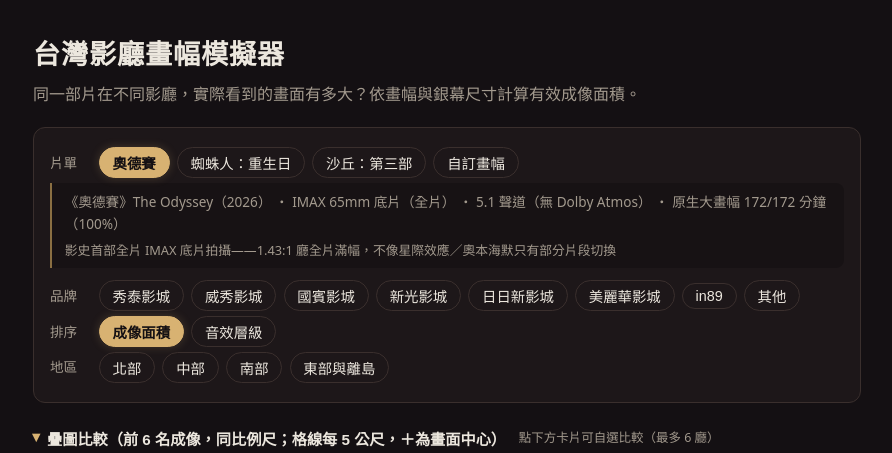
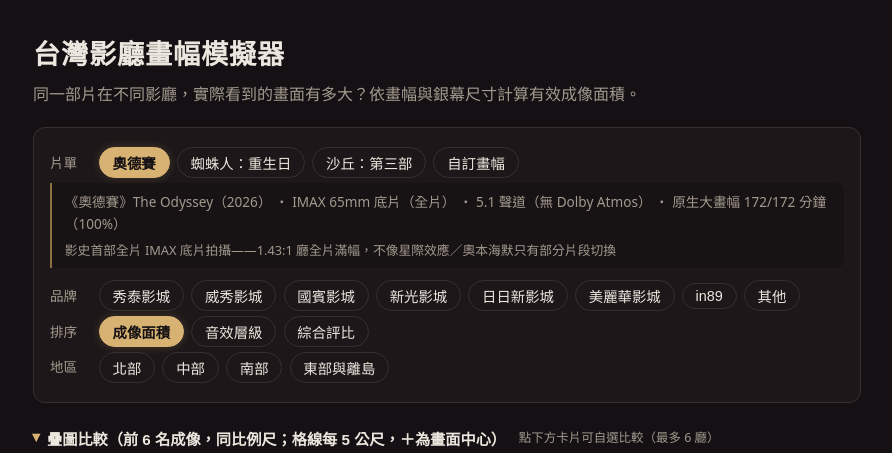
Before and after one commit to cowton0627/taiwan-theater, a React (Vite) app: page / in a window 1280 px wide. Shown: the top 453 px of the page, without its empty margins (193-1085 px from the left). Built offline with nearby package versions, Linux system fonts and the light colour scheme.

Commit message:
roadmap 13：綜合得分卡——第三排序模式、逐項計分明細、未查證標？；footer rexx 加超連結

```diff
--- a/src/App.tsx
+++ b/src/App.tsx
@@ -2,6 +2,8 @@
 import screensData from './data/screens.json';
 import filmsData from './data/films.json';
 import { customVersion, fitFilm, fitImage } from './lib/fit';
+import { scoreScreen } from './lib/score';
+import type { ScoreResult } from './lib/score';
 import { AUDIO_TIER_ORDER, isSized } from './types';
 import type { AudioTier, Film, FitResult, HallCategory, Region, Screen } from './types';
 
@@ -355,10 +357,11 @@
   const [selected, setSelected] = useState<Set<string>>(() =>
     initSetParam<string>('sel', (v) => screens.some((s) => s.id === v)),
   );
-  /** 排序：成像面積（預設）或音效層級優先（同層級內仍按面積） */
-  const [sortMode, setSortMode] = useState<'area' | 'audio'>(
-    INIT_PARAMS.get('sort') === 'audio' ? 'audio' : 'area',
-  );
+  /** 排序：成像面積（預設）／音效層級／綜合評比 */
+  const [sortMode, setSortMode] = useState<'area' | 'audio' | 'score'>(() => {
+    const v = INIT_PARAMS.get('sort');
+    return v === 'audio' || v === 'score' ? v : 'area';
+  });
 
   /** 狀態 → URL（replaceState 不塞瀏覽紀錄；預設值省略、保持網址乾淨） */
   useEffect(() => {
@@ -437,16 +440,30 @@
     return results;
   }, [film, customRatio, pool]);
 
+  /** 得分卡：以面積名次（目前篩選範圍）＋廳規格計分；口碑分待 roadmap 14 */
+  const scoreMap = useMemo(() => {
+    const m = new Map<string, ScoreResult>();
+    fits.forEach((f, i) => m.set(f.screen.id, scoreScreen(f, i, film)));
+    return m;
+  }, [fits, film]);
+
   /** 排名列表的顯示順序；疊圖不受排序模式影響、永遠按面積取前 6 */
   const ranked = useMemo(() => {
     if (sortMode === 'area') return fits;
+    if (sortMode === 'score') {
+      return [...fits].sort((a, b) => {
+        const diff =
+          (scoreMap.get(b.screen.id)?.total ?? 0) - (scoreMap.get(a.screen.id)?.total ?? 0);
+        return diff !== 0 ? diff : b.imageAreaM2 - a.imageAreaM2;
+      });
+    }
     return [...fits].sort((a, b) => {
       const tierDiff =
         AUDIO_TIER_ORDER.indexOf(a.screen.audioTier) -
         AUDIO_TIER_ORDER.indexOf(b.screen.audioTier);
       return tierDiff !== 0 ? tierDiff : b.imageAreaM2 - a.imageAreaM2;
     });
-  }, [fits, sortMode]);
+  }, [fits, sortMode, scoreMap]);
 
   const maxArea = fits[0]?.imageAreaM2 ?? 1;
 
@@ -625,7 +642,24 @@
           >
             音效層級
           </button>
+          <button
+            className={sortMode === 'score' ? 'chip active' : 'chip'}
+            onClick={() => setSortMode('score')}
+            title="逐項得分卡：格式能力／認證／沉浸音效／投影＋面積名次分，每分附依據"
+          >
+            綜合評比
+          </button>
         </div>
+        {sortMode === 'score' && (
+          <div className="control-note">
+            <p className="sort-basis">
+              得分卡（本站預設分值，公式透明可調）：可放映 1.43 +1 ・ 杜比影院認證 +1 ・ DVA 授權
+              +0.5 ・ 沉浸音效 +1 ・ 雷射投影 +1（雙機／RGB 再 +0.5）・
+              成像面積名次（目前篩選範圍）第 1/2/3 名 +3/+2/+1 ・ 放映本片最大畫幅版 +1。
+              未查證項目標「？」不扣分；網友口碑分（0–2）尚未接入。
+            </p>
+          </div>
+        )}
         {sortMode === 'audio' && (
           <div className="control-note">
             <p className="sort-basis">
@@ -699,6 +733,11 @@
                 音效層級排序
               </span>
             )}
+            {sortMode === 'score' && (
+              <span className="sort-note sort-note-score" title="逐項得分卡排序，明細見各卡片">
+                綜合評比排序
+              </span>
+            )}
           </h2>
           <div className="ranking">
             {group.fits.map((fit, i) => (
@@ -754,6 +793,14 @@
                       </span>
                     )}
                   </p>
+                  {sortMode === 'score' && scoreMap.get(fit.screen.id) && (
+                    <p className="score-line">
+                      {scoreMap
+                        .get(fit.screen.id)!
+                        .items.map((it) => (it.unknown ? `${it.label}？` : `${it.label} +${it.pts}`))
+                        .join(' ・ ')}
+                    </p>
+                  )}
                   <div className="bar-track">
                     <div
                       className="bar"
@@ -762,16 +809,31 @@
                   </div>
                   <p className="meta">
                     {fit.screen.chain} ・ <CityLink s={fit.screen} /> ・{' '}
+                    {fit.screen.priceNTD != null && (
+                      <span className="price" title={fit.screen.priceNotes ?? '全票價僅供參考，不計入排序'}>
+                        全票 {fit.screen.priceNTD} 元 ・{' '}
+                      </span>
+                    )}
                     <a href={fit.screen.booking} target="_blank" rel="noreferrer">
                       查場次
                     </a>
                     {fit.screen.notes && ` ・ ${fit.screen.notes}`}
                   </p>
                 </div>
-                <div className="card-area" title="有效成像面積">
-                  {fit.imageAreaM2.toFixed(0)}
-                  <span className="unit">㎡</span>
-                </div>
+                {sortMode === 'score' ? (
+                  <div className="card-area" title="綜合得分（口碑分尚未接入）">
+                    {(() => {
+                      const t = scoreMap.get(fit.screen.id)?.total ?? 0;
+                      return Number.isInteger(t) ? t : t.toFixed(1);
+                    })()}
+                    <span className="unit">分</span>
+                  </div>
+                ) : (
+                  <div className="card-area" title="有效成像面積">
+                    {fit.imageAreaM2.toFixed(0)}
+                    <span className="unit">㎡</span>
+                  </div>
+                )}
               </article>
             ))}
             {group.unsized.map((s) => (
@@ -788,6 +850,11 @@
                   </h3>
                   <p className="meta">
                     未納入成像排名 ・ {s.chain} ・ <CityLink s={s} /> ・{' '}
+                    {s.priceNTD != null && (
+                      <span className="price" title={s.priceNotes ?? '全票價僅供參考，不計入排序'}>
+                        全票 {s.priceNTD} 元 ・{' '}
+                      </span>
+                    )}
                     <a href={s.booking} target="_blank" rel="noreferrer">
                       查場次
                     </a>
@@ -810,7 +877,11 @@
         <p>
           本站不含即時場次——各廳是否排映特定影片與格式，請以影城官網為準。
           銀幕尺寸為社群流傳資料、尚待逐廳查證；歡迎透過 GitHub issue 提供丈量或官方來源。
-          比較方法啟發自 rexx/theater-screen-size-2。
+          比較方法啟發自{' '}
+          <a href="https://github.com/rexx/theater-screen-size-2" target="_blank" rel="noreferrer">
+            rexx/theater-screen-size-2
+          </a>
+          。
         </p>
       </footer>
     </main>
--- a/src/index.css
+++ b/src/index.css
@@ -308,6 +308,17 @@
   color: #7db9e3;
 }
 
+.score-line {
+  margin: 0.15rem 0 0;
+  font-size: 0.78rem;
+  color: var(--muted);
+}
+
+.sort-note-score {
+  color: var(--gold);
+  border-color: var(--gold-dim);
+}
+
 .empty-state {
   color: var(--muted);
   text-align: center;
--- /dev/null
+++ b/src/lib/score.ts
@@ -0,0 +1,60 @@
+import type { Film, FitResult } from '../types';
+
+/**
+ * 綜合得分卡（點數制）：每一分都有可引用依據，公式透明可調。
+ * 分值決策（2026-07-29 預設，data-plan §6）：
+ * - DVA 取 0.5（同技術授權、無整廳認證）
+ * - 面積名次分以「目前篩選範圍」計（與畫面一致）
+ * - 口碑分（0–2）待 roadmap 14 接入，未接入前不計、UI 註明
+ * - 未查證（音效／投影）＝0 分＋「？」標記，缺資料不等於差
+ */
+export interface ScoreItem {
+  label: string;
+  pts: number;
+  /** 資料未查證：0 分但以「？」呈現而非扣分 */
+  unknown?: boolean;
+}
+
+export interface ScoreResult {
+  total: number;
+  items: ScoreItem[];
+}
+
+const IMMERSIVE = new Set(['DOLBY_CINEMA', 'DVA', 'ATMOS', 'IMAX_12CH', 'AURO_11_1']);
+
+/** rankIdx＝該廳在目前篩選範圍內的成像面積名次（0-based） */
+export function scoreScreen(fit: FitResult, rankIdx: number, film: Film | null): ScoreResult {
+  const s = fit.screen;
+  const items: ScoreItem[] = [];
+
+  if (s.hallCategory === 'IMAX_GT') items.push({ label: '可放映 1.43:1', pts: 1 });
+  if (s.audioTier === 'DOLBY_CINEMA') items.push({ label: '杜比影院整廳認證', pts: 1 });
+  if (s.audioTier === 'DVA') items.push({ label: 'DVA 授權', pts: 0.5 });
+  if (IMMERSIVE.has(s.audioTier)) items.push({ label: '沉浸音效', pts: 1 });
+  if (s.audioTier === 'SURROUND_5_1') items.push({ label: '音效未查證', pts: 0, unknown: true });
+
+  const proj = s.projection ?? '';
+  if (!proj) {
+    items.push({ label: '投影未查證', pts: 0, unknown: true });
+  } else if (proj.includes('雷射') || proj.includes('LED')) {
+    // 雷射／LED +1；雙機、RGB、GT 級再 +0.5
+    const premium = proj.includes('雙') || proj.includes('RGB') || proj.includes('GT');
+    items.push({ label: `投影：${proj}`, pts: premium ? 1.5 : 1 });
+  } else {
+    items.push({ label: `投影：${proj}`, pts: 0 });
+  }
+
+  if (rankIdx <= 2) {
+    items.push({ label: `成像面積第 ${rankIdx + 1}`, pts: 3 - rankIdx });
+  }
+
+  if (film) {
+    const ratios = new Set(film.versions.map((v) => v.ratio));
+    const min = Math.min(...film.versions.map((v) => v.ratio));
+    if (ratios.size > 1 && fit.version.ratio === min) {
+      items.push({ label: '放映本片最大畫幅版', pts: 1 });
+    }
+  }
+
+  return { total: items.reduce((sum, it) => sum + it.pts, 0), items };
+}
--- a/src/types.ts
+++ b/src/types.ts
@@ -63,6 +63,10 @@
   seats: number | null;
   /** 座位數來源與異說註記 */
   seatsNotes?: string;
+  /** 該廳全票價（平日成人 2D，NTD）；顯示參考、不計入評比；未收集為缺省 */
+  priceNTD?: number | null;
+  /** 票價備註：假日／3D 差價、價格時點 */
+  priceNotes?: string;
   /** 訂票 / 場次查詢頁（分店深連結優先，其次分店介紹頁） */
   booking: string;
   /** 完整地址（供 Google Maps 連結）；未收集為缺省 */
```
Also changed, not shown: 1 other file (tests, documents, lock files or other folders).
